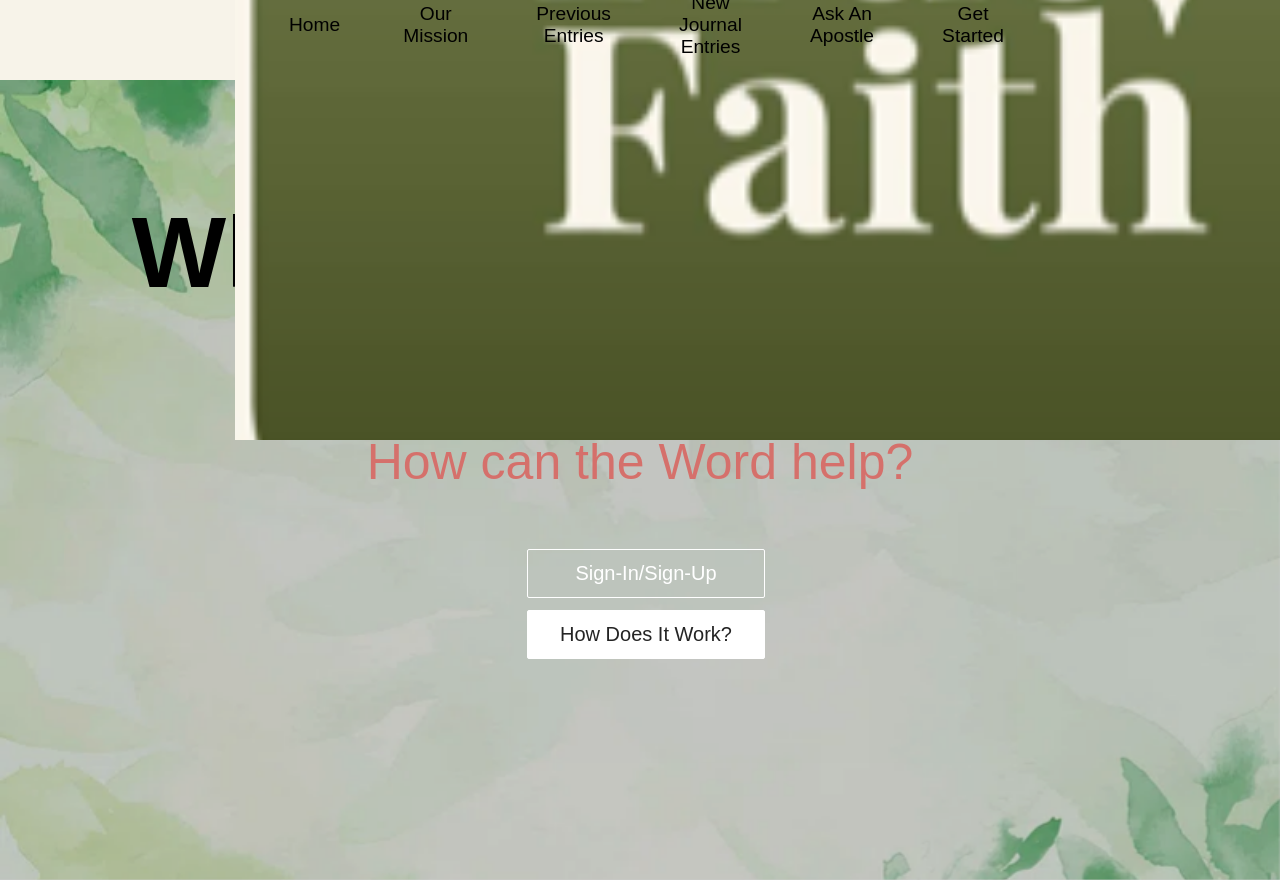
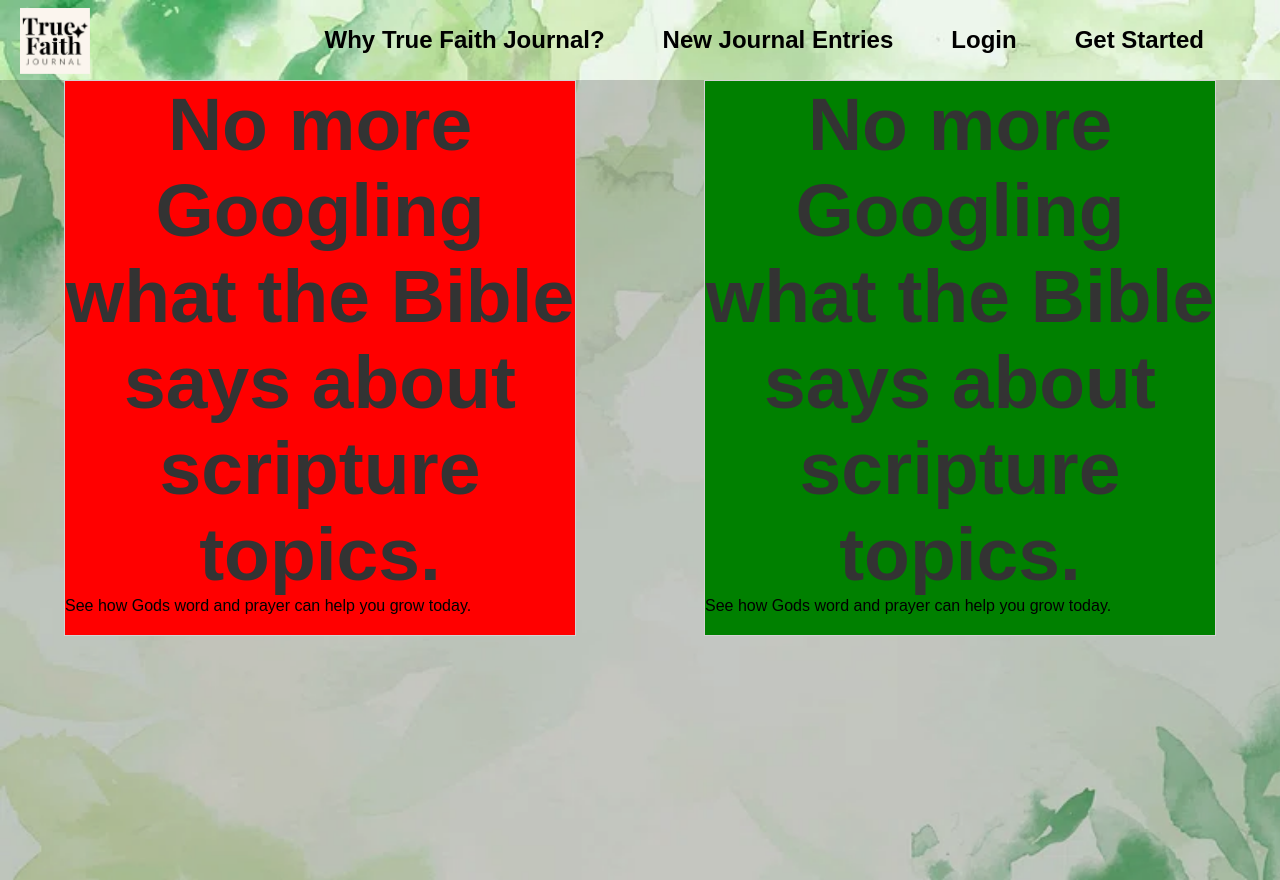
Before and after one commit to TrueFaithJournal/TrueFaithV2, a React (Create React App) app: page / in a window 1280 px wide. Built offline with nearby package versions, Linux system fonts and the light colour scheme.

Commit message:
3rd working section styling updates

```diff
--- a/src/App.css
+++ b/src/App.css
@@ -3,6 +3,12 @@
   margin: 0;
   padding: 0;
   font-family: 'PT Sans', sans-serif;
+}
+
+body {
+  background-image: url('/public/images/staticbackground.webp');
+  background-size: cover;
+  /* opacity: 0.5; */
 }
 
 .home,
@@ -46,7 +52,6 @@
   background-repeat: no-repeat;
   color: #000000;
   font-size: 100px;
-
 }
 
 p1 {
@@ -79,14 +84,13 @@
   justify-content: center;
 }
 
-
 .container {
   max-width: 800px;
   margin: 0 auto;
   background-color: #fff;
   padding: 20px;
   border-radius: 8px;
-  box-shadow: 0 0 10px rgba(0,0,0,0.1);
+  box-shadow: 0 0 10px rgba(0, 0, 0, 0.1);
 }
 
 h1 {
@@ -104,7 +108,8 @@ p {
   margin-bottom: 20px;
 }
 
-ol, ul {
+ol,
+ul {
   margin-bottom: 20px;
 }
 
--- a/src/App.js
+++ b/src/App.js
@@ -5,7 +5,7 @@ import { BrowserRouter as Router, Routes, Route } from 'react-router-dom';
 import Home from './components/pages/Home';
 import PreviousEntries from './components/pages/PreviousEntries';
 import NewEntry from './components/pages/NewEntry';
-import OurMission from './components/pages/OurMission';
+// import OurMission from './components/pages/OurMission';
 import SignUp from './components/pages/SignUp';
 import ApostleCard from './components/ApostleCard';
 
@@ -16,7 +16,7 @@ function App() {
         <Navbar />
         <Routes>
           <Route path="/" exact element={<Home />} />
-          <Route path="/Our-Mission" exact element={<OurMission />} />
+          {/* <Route path="/Our-Mission" exact element={<OurMission />} /> */}
           <Route path="/previous-entries" exact element={<PreviousEntries />} />
           <Route path="/new-entry" exact element={<NewEntry />} />
           <Route path="/ask-an-apostle" exact element={<ApostleCard />} />
--- a/src/components/HeroSection.css
+++ b/src/components/HeroSection.css
@@ -3,7 +3,7 @@ video {
   width: 100%;
   height: 100%;
   position: fixed;
-    z-index: -1
+  z-index: -1;
 }
 
 img {
@@ -11,16 +11,16 @@ img {
   width: 100%;
   height: 100%;
   position: fixed;
-    z-index: -1
+  z-index: -1;
 }
 
 .hero-container {
   height: 100vh;
   width: 100%;
-    display: flex;
+  /* display: flex;
   flex-direction: column;
   justify-content: center;
-    align-items: center;
+  align-items: center; */
   box-shadow: inset 0 0 0 1000px rgba(0, 0, 0, 0.2);
   object-fit: contain;
 }
@@ -35,7 +35,8 @@ img {
   margin-top: 8px;
   color: #d5706b;
   font-size: 60px;
-    font-family: 'Trebuchet MS', 'Lucida Sans Unicode', '''Trebuchet MS', 'Lucida Sans Unicode', 'Lucida Grande', 'Lucida Sans', Arial, sans-serif;
+  font-family: 'Trebuchet MS', 'Lucida Sans Unicode', '' 'Trebuchet MS',
+    'Lucida Sans Unicode', 'Lucida Grande', 'Lucida Sans', Arial, sans-serif;
 }
 
 .hero-btns {
@@ -76,3 +77,20 @@ img {
 .btn {
   width: 100%;
 }
+
+.hero-sections {
+  display: flex;
+  justify-content: space-around;
+}
+
+.hero-section-left {
+  border: 1px solid lightgray;
+  background-color: red;
+  width: 40%;
+}
+
+.hero-section-right {
+  border: 1px solid lightgray;
+  background-color: green;
+  width: 40%;
+}
--- a/src/components/HeroSection.js
+++ b/src/components/HeroSection.js
@@ -5,18 +5,37 @@ import './HeroSection.css';
 
 function HeroSection() {
   return (
-    <div className='hero-container'>
-      <img src="/images/staticbackground.webp" autoPlay loop muted></img>
-      <h1>What is on your mind today?</h1>
-      <p>How can the Word help?</p>
-      <div className="hero-btns">
-        <Button className='btns' buttonStyle='btn--outline'
-        buttonSize='btn--large'>Sign-In/Sign-Up</Button>
-        <Button className='btns' buttonStyle='btn--primary'
-        buttonSize='btn--large'>How Does It Work?</Button>
+    <div className="hero-container">
+      <div className="hero-sections">
+        <div className="hero-section-left">
+          <h1>No more Googling what the Bible says about scripture topics.</h1>
+          <p>See how Gods word and prayer can help you grow today.</p>
+        </div>
+        <div className="hero-section-right">
+          <h1>No more Googling what the Bible says about scripture topics.</h1>
+          <p>See how Gods word and prayer can help you grow today.</p>
+          {/* <video src="/videos/greenbackground2.mp4" autoPlay loop muted /> */}
+        </div>
       </div>
+
+      {/* <div className="hero-btns">
+        <Button
+          className="btns"
+          buttonStyle="btn--outline"
+          buttonSize="btn--large"
+        >
+          Sign-In/Sign-Up
+        </Button>
+        <Button
+          className="btns"
+          buttonStyle="btn--primary"
+          buttonSize="btn--large"
+        >
+          How Does It Work?
+        </Button>
+      </div> */}
     </div>
-  )
+  );
 }
 
-export default HeroSection
+export default HeroSection;
--- a/src/components/Navbar.css
+++ b/src/components/Navbar.css
@@ -1,6 +1,4 @@
 .navbar {
-  /* background: linear-gradient(90deg, rgb(28, 27, 27) 0%, rgb(26, 23, 23) 100%); */
-  background-color: #f7f3e9;
   height: 80px;
   display: flex;
   justify-content: center;
@@ -8,7 +6,7 @@
   font-size: 1.2rem;
   position: sticky;
   top: 0;
-  z-index: 999;
+  /* z-index: 999; */
 }
 
 .navbar-container {
@@ -16,11 +14,22 @@
   justify-content: center;
   align-items: center;
   height: 80px;
-  max-width: 1500px;
+  width: 100%;
+  /* max-width: 1500px; */
+}
+
+.navbar-logo-container {
+  padding-bottom: 65px;
+  padding-left: 20px;
 }
 
 .navbar-logo {
-  color: #fff;
+  width: 70px;
+  height: 66px;
+  display: flex;
+  justify-content: flex-start;
+  margin-bottom: 30px;
+  /* color: #fff;
   justify-self: start;
   margin-left: 20px;
   cursor: pointer;
@@ -29,7 +38,7 @@
   height: 20px;
   width: 30px;
   display: flex;
-  align-items: center;
+  align-items: center; */
 }
 
 .fa-typo3 {
@@ -43,13 +52,24 @@
   grid-gap: 10px;
   list-style: none;
   text-align: center;
-  width: 60vw;
+  width: 100%;
   justify-content: end;
   margin-right: 2rem;
 }
 
 .nav-item {
   height: 80px;
+  padding-top: 30px;
+}
+
+.content-hover {
+  padding-top: 100px;
+  display: none;
+}
+
+.whyTF:hover .content-hover {
+  padding-top: 100px;
+  display: flex;
 }
 
 .nav-links {
@@ -57,8 +77,10 @@
   display: flex;
   align-items: center;
   text-decoration: none;
-  padding: .75rem 1.5rem;
+  padding: 0.75rem 1.5rem;
   height: 100%;
+  font-weight: bold;
+  font-size: 24px;
 }
 
 .nav-links:hover {
--- a/src/components/Navbar.js
+++ b/src/components/Navbar.js
@@ -2,7 +2,6 @@ import React, { useState, useEffect } from 'react';
 import { Button } from './Button';
 import { Link } from 'react-router-dom';
 import './Navbar.css';
-// import {ReactComponent as Logo } from '/public/images/TrueFaithLogo.jpg';
 
 function Navbar() {
   const [click, setClick] = useState(false);
@@ -25,43 +24,32 @@ function Navbar() {
 
   window.addEventListener('resize', showButton);
 
-
-
   return (
     <div>
       <nav className="navbar">
         <div className="navbar-container">
-          <Link to="/" className="navbar-logo" onClick={closeMobileMenu}>
-            {/* <div>
-              <Logo />
-            </div> */}
-            { <img src="images/TrueFaithIcon.png"></img>}
-          </Link>
+          <div className="navbar-logo-container">
+            <Link to="/" onClick={closeMobileMenu}>
+              <img
+                className="navbar-logo"
+                src="images/TrueFaithLogo.jpg"
+                alt="nav bar logo"
+              ></img>
+            </Link>
+          </div>
+
           <div className="menu-icon" onClick={handleClick}>
             <i className={click ? 'fa-solid fa-times' : 'fa-solid fa-bars'} />
           </div>
+
           <ul className={click ? 'nav-menu active' : 'nav-menu'}>
-            <li className="nav-item">
-              <Link to="/" className="nav-links" onClick={closeMobileMenu}>
-                Home
-              </Link>
-            </li>
-            <li className="nav-item">
-              <Link
-                to="/our-mission"
-                className="nav-links"
-                onClick={closeMobileMenu}
-              >
-                Our Mission
-              </Link>
-            </li>
             <li className="nav-item">
               <Link
                 to="/previous-entries"
                 className="nav-links"
                 onClick={closeMobileMenu}
               >
-                Previous Entries
+                Why True Faith Journal?
               </Link>
             </li>
             <li className="nav-item">
@@ -79,7 +67,7 @@ function Navbar() {
                 className="nav-links"
                 onClick={closeMobileMenu}
               >
-                Ask An Apostle
+                Login
               </Link>
             </li>
             <li className="nav-item">
@@ -88,7 +76,7 @@ function Navbar() {
                 className="nav-links"
                 onClick={closeMobileMenu}
               >
-               Get Started
+                Get Started
               </Link>
             </li>
           </ul>
```
Also changed, not shown: 1 other file (tests, documents, lock files or other folders). Lines whose indentation alone changed are shown as unchanged.
